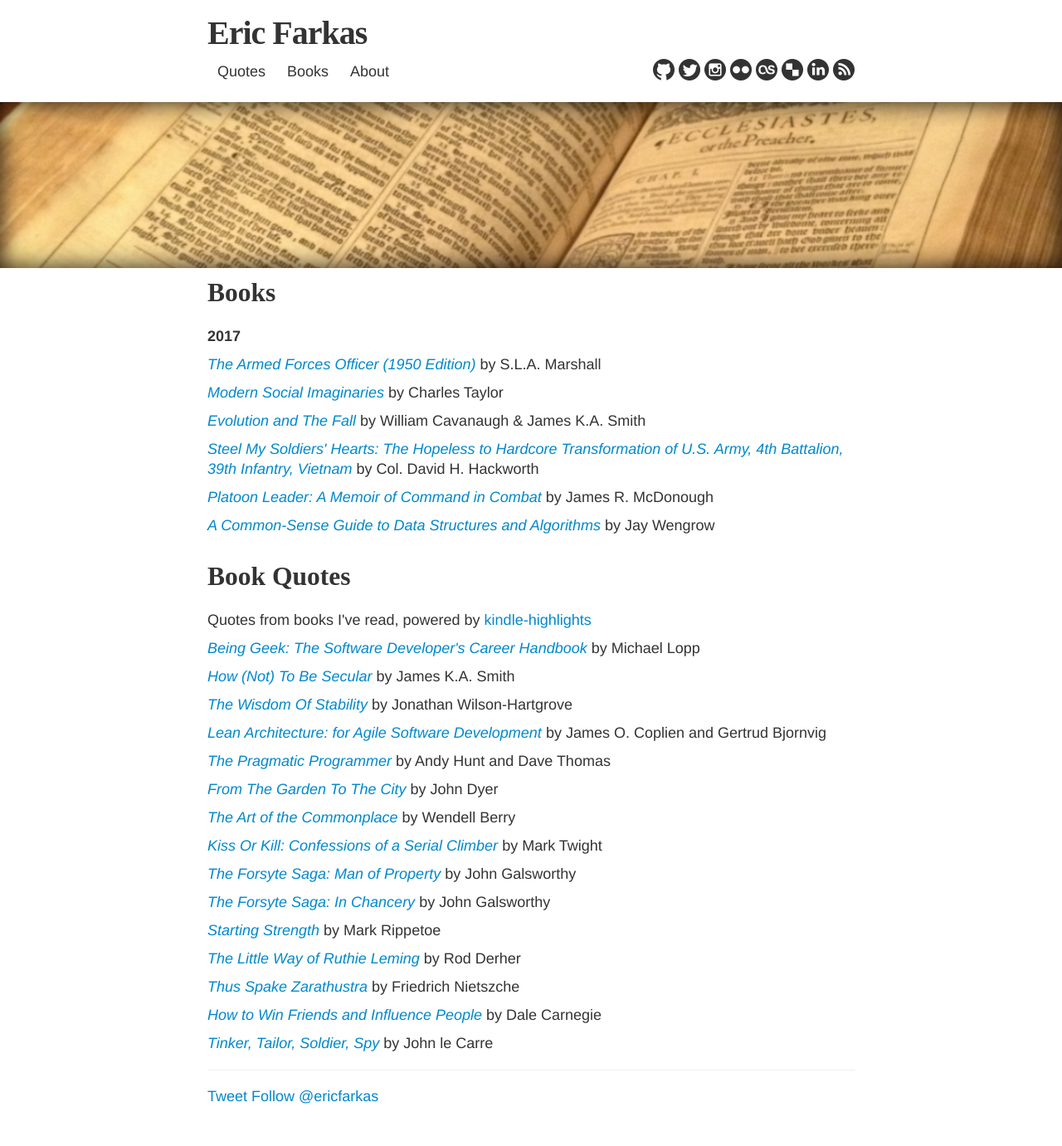
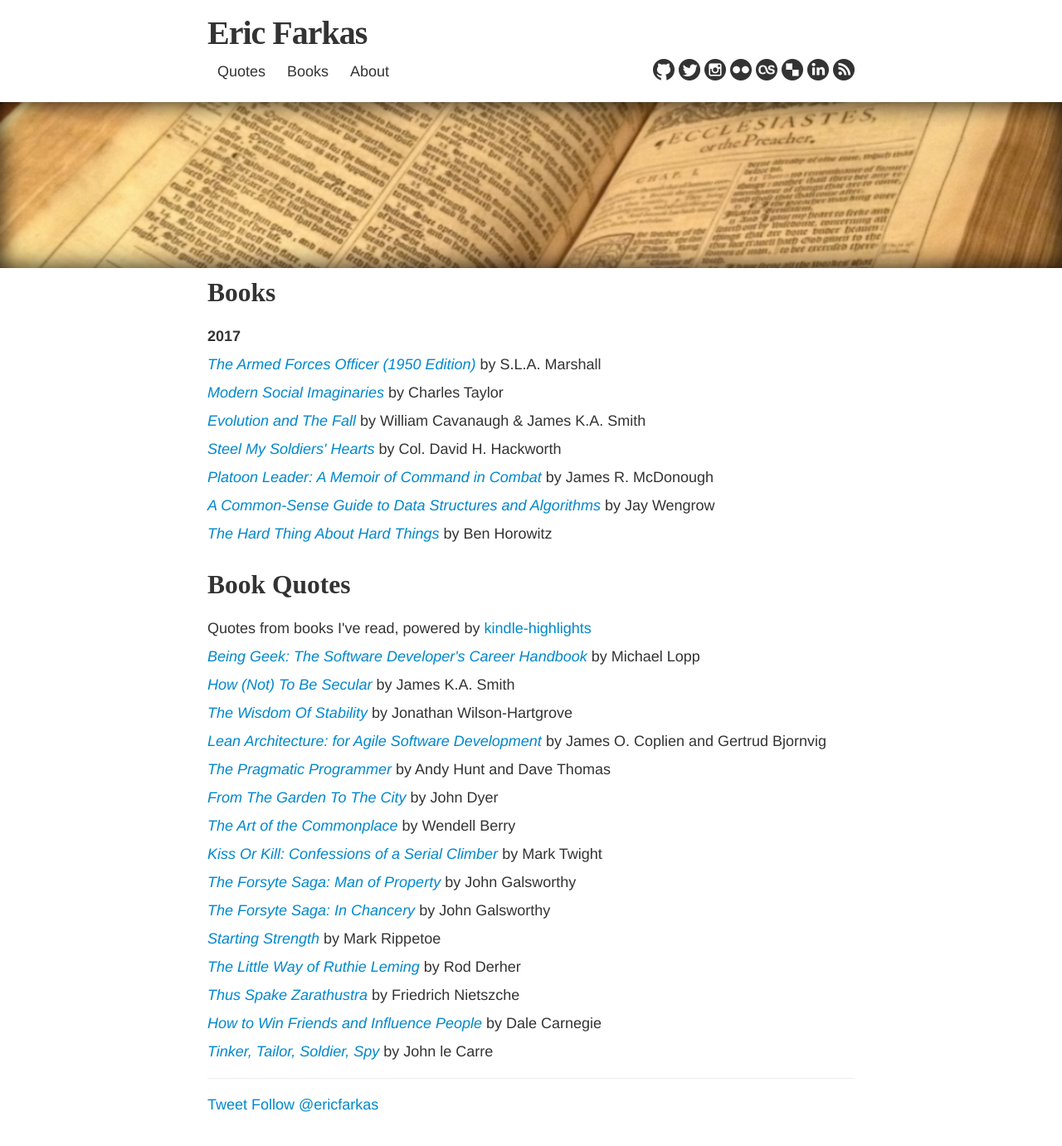
Before and after one commit to speric/speric.github.com, a Jekyll site: the page built from books/index.html, in a window 1280 px wide. Shown: the whole page at 83% size. Built offline with Jekyll 4.4.1, drawn with Linux system fonts in a browser that asks for light colours; some web fonts are replaced; comment, search, counter and statistics services are not loaded.

Commit message:
Add The Hard Thing About Hard Things to 2017 books

```diff
--- a/books/index.html
+++ b/books/index.html
@@ -13,9 +13,10 @@ header_img: "quotes.jpg"
 <p><i><a href="https://www.amazon.com/Armed-Forces-Officer-1950/dp/098836963X">The Armed Forces Officer (1950 Edition)</a></i> by S.L.A. Marshall</p>
 <p><i><a href="https://www.amazon.com/Modern-Social-Imaginaries-Public-Planet/dp/0822332930">Modern Social Imaginaries</a></i> by Charles Taylor</p>
 <p><i><a href="https://www.amazon.com/Evolution-Fall-William-T-Cavanaugh/dp/0802873790">Evolution and The Fall</a></i> by William Cavanaugh & James K.A. Smith</p>
-<p><i><a href="https://www.amazon.com/gp/product/0743246136">Steel My Soldiers' Hearts: The Hopeless to Hardcore Transformation of U.S. Army, 4th Battalion, 39th Infantry, Vietnam</a></i> by Col. David H. Hackworth</p>
+<p><i><a href="https://www.amazon.com/gp/product/0743246136">Steel My Soldiers' Hearts</a></i> by Col. David H. Hackworth</p>
 <p><i><a href="https://www.amazon.com/Platoon-Leader-Memoir-Command-Combat/dp/0891418008">Platoon Leader: A Memoir of Command in Combat</a></i> by James R. McDonough</p>
 <p><i><a href="https://pragprog.com/book/jwdsal/a-common-sense-guide-to-data-structures-and-algorithms">A Common-Sense Guide to Data Structures and Algorithms</a></i> by Jay Wengrow</p>
+<p><i><a href="https://www.amazon.com/Hard-Thing-About-Things-Building/dp/0062273205">The Hard Thing About Hard Things</a></i> by Ben Horowitz</p>
 
 <br/>
 
```
